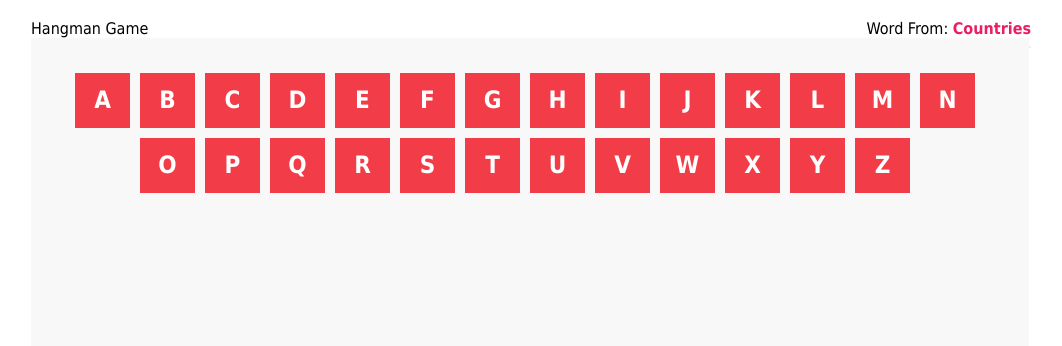
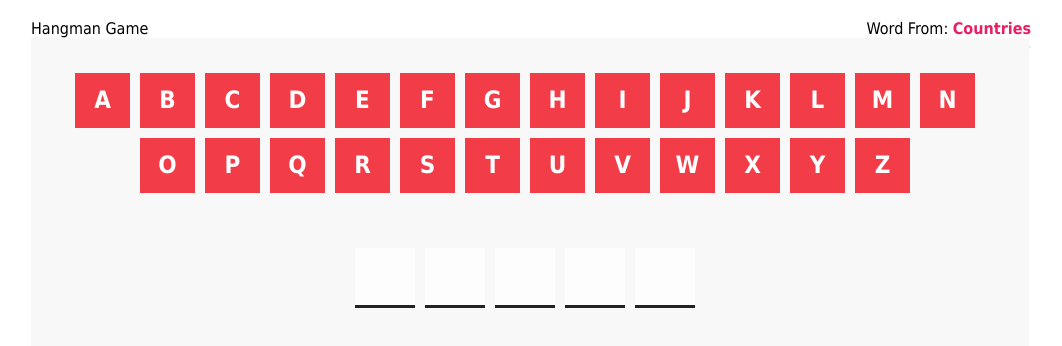
Before and after one commit to ayahosnii/Hangman-Game, a website built with Parcel: page index.html in a window 1280 px wide. Shown: the whole page, without its empty margins (109-1171 px from the left). Built offline with nearby package versions, Linux system fonts and the light colour scheme.

Commit message:
Generate Guess Letters

```diff
--- a/index.html
+++ b/index.html
@@ -44,9 +44,10 @@
         </div>
       </div>
       <div class="letters"></div>
+      <div class="letters-guess"></div>
+
     </div>
       <hr>
-    <div class="letter-guess"></div>
   </div>
 </div>
   <script src="js/vendor/modernizr-3.11.2.min.js"></script>
--- a/js/main.js
+++ b/js/main.js
@@ -62,3 +62,24 @@ let randomValueValue = randomPropValue[randomValueNumber]
 
 //Set Category Info
 document.querySelector('.game-info .category span').innerHTML = randomPropName
+
+//Select Letters Guess Element
+let lettersGuessContainer = document.querySelector(".letters-guess")
+
+//Convert Chosen Word To Array
+let lettersAndSpace = Array.from(randomValueValue)
+
+lettersAndSpace.forEach(letter => {
+  //Create Empty Span
+  let emptySpan = document.createElement("span")
+
+  //If Letter Empty Span
+  if (letter === ' ') {
+
+    //Add Class To The Span
+    emptySpan.className = 'with-space';
+
+  }
+  //Append Span To The Letters Guess
+  lettersGuessContainer.appendChild(emptySpan)
+});
```
